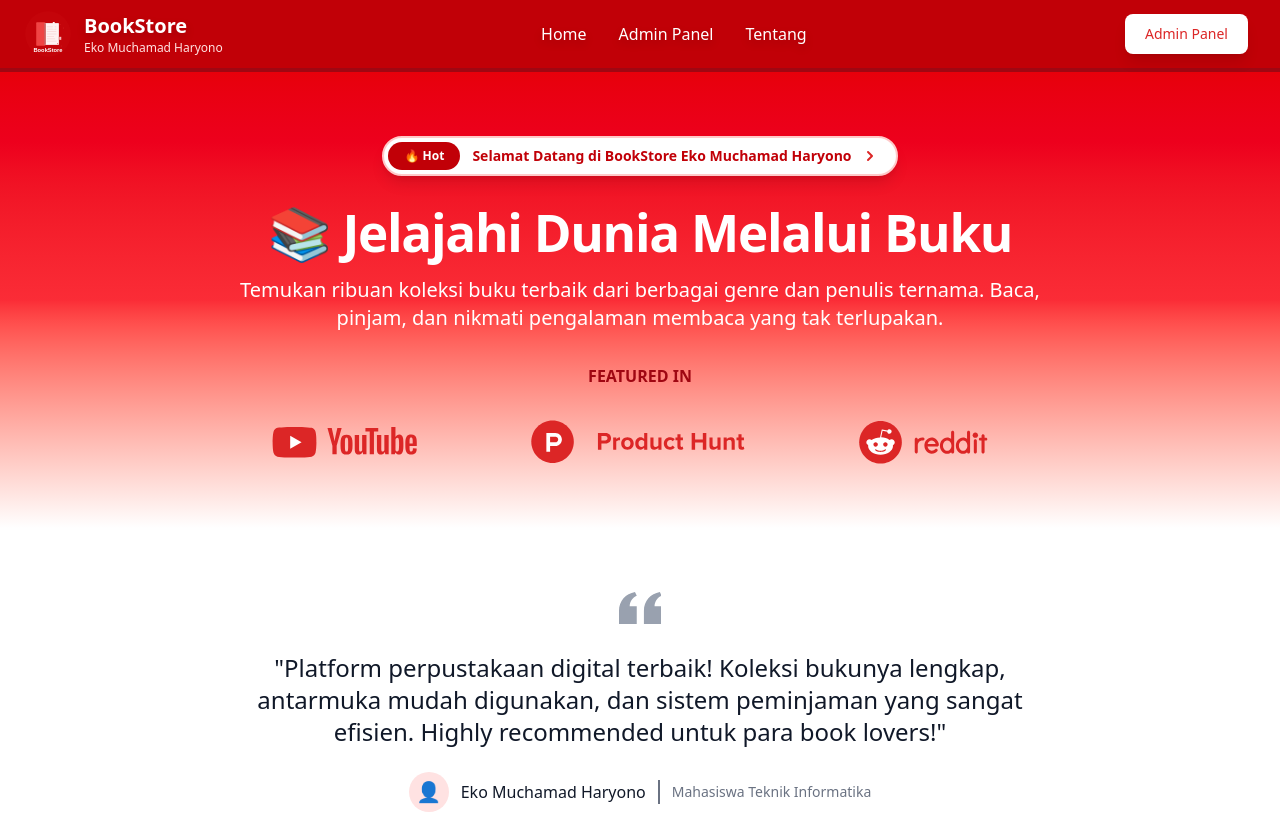
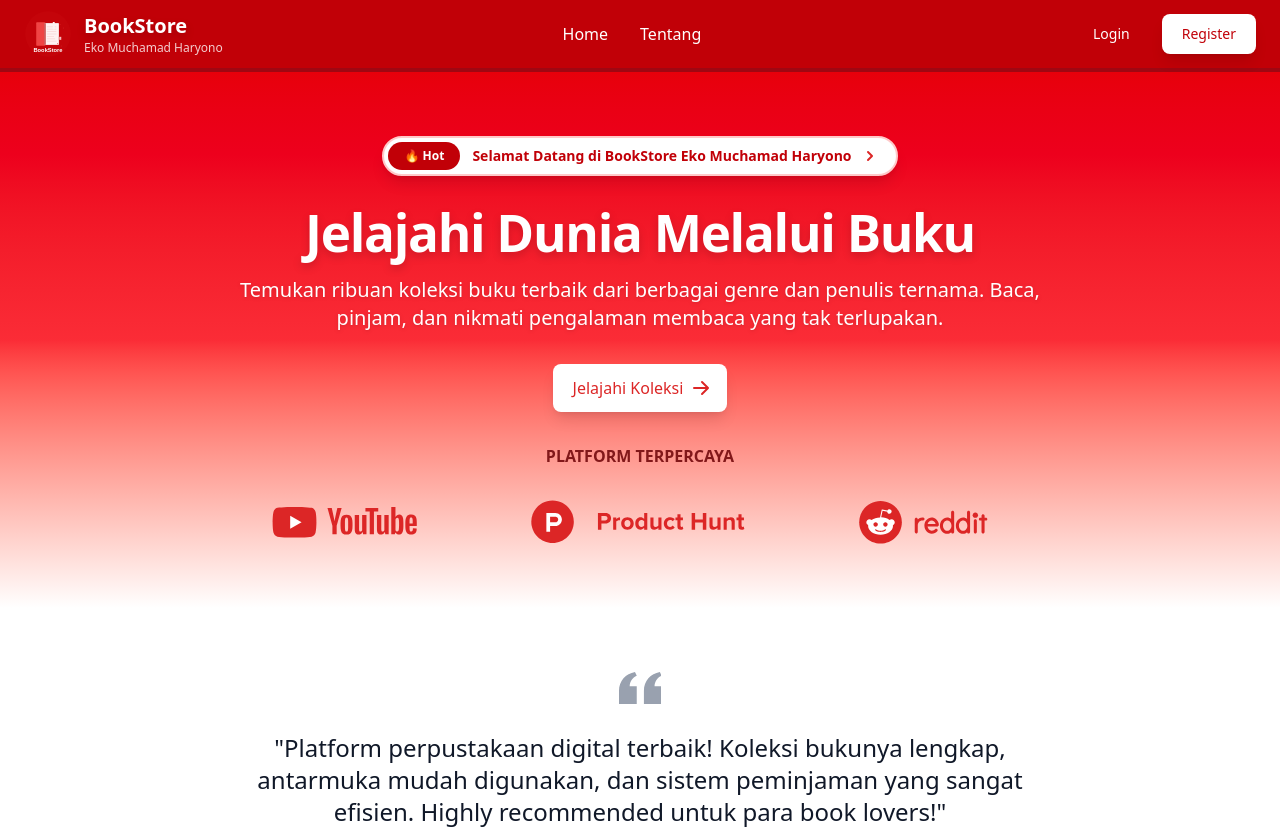
Before and after one commit to ekomh170/sib-nfa-react-js-lanjutan-fwd, a React (Vite) app: page / in a window 1280 px wide. Shown: the top 829 px of the page. Built offline with nearby package versions, Linux system fonts and the light colour scheme.

Commit message:
Pertemuan 3: Tambah loading states dan auth-aware UI pada navbar, hero, dan footer untuk mencegah UI flash

```diff
--- a/src/components/footer.jsx
+++ b/src/components/footer.jsx
@@ -3,19 +3,22 @@
  *
  * Footer untuk halaman publik dengan:
  * - Logo & tagline BookStore
- * - Navigation links: Home, Admin Panel, Tentang
+ * - Navigation links: Home, Admin Panel (jika login), Tentang
  * - Copyright & identitas mahasiswa
+ * - Dynamic auth-aware links
  *
  * @author Eko Muchamad Haryono - 0110223079
  */
 
 import logo from "../assets/logo.svg";
+import { useAuth } from "../contexts/useAuth";
 
 export default function Footer() {
+  const { isAuthenticated, loading } = useAuth();
   return (
     <>
       <footer className="border-t-4 border-red-700 p-6 bg-linear-to-b from-gray-50 to-gray-100 md:p-8 lg:p-10">
-        <div className="mx-auto max-w-screen-xl text-center">
+        <div className="mx-auto max-w-7xl text-center">
           {/* Logo dan Tagline */}
           <div className="mb-6">
             <div className="flex items-center justify-center mb-3">
@@ -51,21 +54,25 @@ export default function Footer() {
             <li className="text-gray-300">|</li>
             <li>
               <a
-                href="/admin"
-                className="px-4 py-2 hover:text-red-700 hover:underline font-medium transition-colors"
-              >
-                Admin Panel
-              </a>
-            </li>
-            <li className="text-gray-300">|</li>
-            <li>
-              <a
                 href="/tentang"
                 className="px-4 py-2 hover:text-red-700 hover:underline font-medium transition-colors"
               >
                 Tentang
               </a>
             </li>
+            {!loading && isAuthenticated && (
+              <>
+                <li className="text-gray-300">|</li>
+                <li>
+                  <a
+                    href="/admin"
+                    className="px-4 py-2 hover:text-red-700 hover:underline font-medium transition-colors"
+                  >
+                    Admin Panel
+                  </a>
+                </li>
+              </>
+            )}
           </ul>
 
           {/* Divider */}
--- a/src/components/hero.jsx
+++ b/src/components/hero.jsx
@@ -3,18 +3,23 @@
  *
  * Section hero di homepage dengan fitur:
  * - Gradient background merah-putih (red-600 → red-500 → white)
- * - Badge "New" untuk highlight fitur terbaru
+ * - Badge "Hot" untuk highlight fitur terbaru
  * - Heading & subheading BookStore
- * - CTA buttons: Explore Now & Admin Panel
+ * - CTA buttons: Explore Now & Admin Panel (jika login)
  * - Tema Indonesia (merah-putih)
+ * - Dynamic auth-aware buttons
  *
  * @author Eko Muchamad Haryono - 0110223079
  */
+
+import { useAuth } from "../contexts/useAuth";
+
 export default function Hero() {
+  const { isAuthenticated, loading } = useAuth();
   return (
     <>
-      <section className="bg-gradient-to-b from-red-600 via-red-500 to-white">
-        <div className="py-8 px-4 mx-auto max-w-screen-xl text-center lg:py-16 lg:px-12">
+      <section className="bg-linear-to-b from-red-600 via-red-500 to-white">
+        <div className="py-8 px-4 mx-auto max-w-7xl text-center lg:py-16 lg:px-12">
           <a
             href="#"
             className="inline-flex justify-between items-center py-1 px-1 pr-4 mb-7 text-sm bg-white rounded-full hover:bg-red-50 shadow-lg border-2 border-red-200"
@@ -39,16 +44,48 @@ export default function Hero() {
               ></path>
             </svg>
           </a>
-          <h1 className="mb-4 text-4xl font-extrabold tracking-tight leading-none text-white md:text-5xl lg:text-6xl">
-            📚 Jelajahi Dunia Melalui Buku
+          <h1 className="mb-4 text-4xl font-extrabold tracking-tight leading-none text-white md:text-5xl lg:text-6xl drop-shadow-lg">
+            Jelajahi Dunia Melalui Buku
           </h1>
-          <p className="mb-8 text-lg font-normal text-white lg:text-xl sm:px-16 xl:px-48">
+          <p className="mb-8 text-lg font-normal text-white lg:text-xl sm:px-16 xl:px-48 drop-shadow">
             Temukan ribuan koleksi buku terbaik dari berbagai genre dan penulis ternama.
             Baca, pinjam, dan nikmati pengalaman membaca yang tak terlupakan.
           </p>
-          <div className="px-4 mx-auto text-center md:max-w-screen-md lg:max-w-screen-lg lg:px-36">
-            <span className="font-semibold text-red-800 uppercase">
-              FEATURED IN
+
+          {/* CTA Buttons */}
+          <div className="flex flex-col space-y-4 sm:flex-row sm:justify-center sm:space-y-0 sm:space-x-4 mb-8">
+            <a
+              href="/login"
+              className="inline-flex justify-center items-center py-3 px-5 text-base font-medium text-center text-red-700 bg-white rounded-lg hover:bg-red-50 focus:ring-4 focus:ring-red-300 shadow-lg transition-all"
+            >
+              Jelajahi Koleksi
+              <svg
+                className="ml-2 -mr-1 w-5 h-5"
+                fill="currentColor"
+                viewBox="0 0 20 20"
+                xmlns="http://www.w3.org/2000/svg"
+              >
+                <path
+                  fillRule="evenodd"
+                  d="M10.293 3.293a1 1 0 011.414 0l6 6a1 1 0 010 1.414l-6 6a1 1 0 01-1.414-1.414L14.586 11H3a1 1 0 110-2h11.586l-4.293-4.293a1 1 0 010-1.414z"
+                  clipRule="evenodd"
+                ></path>
+              </svg>
+            </a>
+            {!loading && isAuthenticated && (
+              <a
+                href="/admin"
+                className="inline-flex justify-center items-center py-3 px-5 text-base font-medium text-center text-white bg-red-900 rounded-lg hover:bg-red-950 focus:ring-4 focus:ring-red-300 shadow-lg transition-all"
+              >
+                Panel Admin
+              </a>
+            )}
+          </div>
+
+          {/* Featured Brands */}
+          <div className="px-4 mx-auto text-center md:max-w-3xl lg:max-w-5xl lg:px-36">
+            <span className="font-semibold text-red-900 uppercase">
+              Platform Terpercaya
             </span>
             <div className="flex flex-wrap justify-center items-center mt-8 text-red-600 sm:justify-between">
               <a
--- a/src/components/navbar.jsx
+++ b/src/components/navbar.jsx
@@ -1,114 +1,103 @@
-/**
- * navbar.jsx - Public Navbar Component
- *
- * Navbar untuk halaman publik dengan:
- * - Logo BookStore (dari assets)
- * - Menu: Home, Admin Panel, Tentang
- * - Tema: Merah-putih Indonesia (bg-red-700)
- * - Responsive dengan hamburger menu
- *
- * @author Eko Muchamad Haryono - 0110223079
- */
-
+import { useNavigate } from "react-router-dom";
+import { useAuth } from "../contexts/useAuth";
 import logo from "../assets/logo.svg";
 
 export default function Navbar() {
+  const { user, logout, isAuthenticated, loading } = useAuth();
+  const navigate = useNavigate();
+
+  const handleLogout = async () => {
+    await logout();
+    navigate("/login");
+  };
+
   return (
-    <>
     <header>
       <nav className="bg-red-700 border-b-4 border-red-800 px-4 lg:px-6 py-2.5 shadow-lg">
-          <div className="flex flex-wrap justify-between items-center mx-auto max-w-screen-xl">
+        <div className="flex flex-wrap justify-between items-center mx-auto max-w-7xl">
           <a href="/" className="flex items-center">
-              <img
-                src={logo}
-                alt="BookStore Logo"
-                className="h-12 w-12 mr-3"
-              />
+            <img src={logo} alt="BookStore Logo" className="h-12 w-12 mr-3" />
             <div className="flex flex-col">
-                <span className="text-xl font-bold text-white drop-shadow-lg">
-                  BookStore
-                </span>
-                <span className="text-xs text-red-100 font-medium">
-                  Eko Muchamad Haryono
-                </span>
+              <span className="text-xl font-bold text-white drop-shadow-lg">BookStore</span>
+              <span className="text-xs text-white/80 font-medium">Eko Muchamad Haryono</span>
             </div>
           </a>
-            <div className="flex items-center lg:order-2">
-              <a
-                href="/admin"
-                className="text-red-700 bg-white hover:bg-red-50 focus:ring-4 focus:ring-red-300 font-bold rounded-lg text-sm px-4 lg:px-5 py-2 lg:py-2.5 mr-2 shadow-lg transition"
-              >
-                Admin Panel
-              </a>
-              <button
-                data-collapse-toggle="mobile-menu-2"
-                type="button"
-                className="inline-flex items-center p-2 ml-1 text-sm text-white rounded-lg lg:hidden hover:bg-red-800 focus:outline-none focus:ring-2 focus:ring-red-300"
-                aria-controls="mobile-menu-2"
-                aria-expanded="false"
-              >
+
+          <div className="hidden lg:flex items-center lg:order-2 gap-3">
+            {loading ? (
+              // Loading skeleton
+              <div className="flex items-center gap-3">
+                <div className="h-10 w-32 bg-white/20 rounded-lg animate-pulse"></div>
+                <div className="h-10 w-20 bg-white/20 rounded-lg animate-pulse"></div>
+              </div>
+            ) : isAuthenticated ? (
+              <>
+                <div className="flex items-center gap-3 px-4 py-2 bg-white/20 rounded-lg border border-white/30 backdrop-blur-sm">
+                  <div className="text-right">
+                    <p className="text-white font-semibold text-sm">{user?.name || "User"}</p>
+                    <p className="text-white/80 text-xs">{user?.email || ""}</p>
+                  </div>
+                </div>
+                <button onClick={handleLogout} className="text-white! bg-red-900 hover:bg-red-950 focus:ring-4 focus:ring-red-300 font-semibold rounded-lg text-sm px-5 py-2.5 shadow-lg transition-all duration-200">Logout</button>
+              </>
+            ) : (
+              <>
+                <a href="/login" className="text-white! hover:bg-white/10 focus:ring-4 focus:ring-red-300 font-semibold rounded-lg text-sm px-5 py-2.5 transition-all duration-200">Login</a>
+                <a href="/register" className="text-red-700! bg-white hover:bg-red-50 focus:ring-4 focus:ring-red-300 font-semibold rounded-lg text-sm px-5 py-2.5 shadow-lg transition-all duration-200">Register</a>
+              </>
+            )}
+          </div>
+
+          <div className="flex lg:hidden items-center order-2 gap-2">
+            {loading ? (
+              // Loading skeleton mobile
+              <div className="flex gap-2">
+                <div className="h-8 w-16 bg-white/20 rounded-lg animate-pulse"></div>
+                <div className="h-8 w-16 bg-white/20 rounded-lg animate-pulse"></div>
+              </div>
+            ) : isAuthenticated ? (
+              <button onClick={handleLogout} className="text-white! bg-red-900 hover:bg-red-950 font-semibold rounded-lg text-xs px-3 py-2 shadow-lg transition-all" title="Logout">Logout</button>
+            ) : (
+              <>
+                <a href="/login" className="text-white! hover:bg-white/10 font-semibold rounded-lg text-xs px-3 py-2 transition-all">Login</a>
+                <a href="/register" className="text-red-700! bg-white hover:bg-red-50 font-semibold rounded-lg text-xs px-3 py-2 shadow-lg transition-all">Register</a>
+              </>
+            )}
+            <button data-collapse-toggle="mobile-menu-2" type="button" className="inline-flex items-center p-2 ml-1 text-sm text-white rounded-lg hover:bg-red-800 focus:outline-none focus:ring-2 focus:ring-red-300" aria-controls="mobile-menu-2" aria-expanded="false">
               <span className="sr-only">Open main menu</span>
-                <svg
-                  className="w-6 h-6"
-                  fill="currentColor"
-                  viewBox="0 0 20 20"
-                  xmlns="http://www.w3.org/2000/svg"
-                >
-                  <path
-                    fillRule="evenodd"
-                    d="M3 5a1 1 0 011-1h12a1 1 0 110 2H4a1 1 0 01-1-1zM3 10a1 1 0 011-1h12a1 1 0 110 2H4a1 1 0 01-1-1zM3 15a1 1 0 011-1h12a1 1 0 110 2H4a1 1 0 01-1-1z"
-                    clipRule="evenodd"
-                  ></path>
-                </svg>
-                <svg
-                  className="hidden w-6 h-6"
-                  fill="currentColor"
-                  viewBox="0 0 20 20"
-                  xmlns="http://www.w3.org/2000/svg"
-                >
-                  <path
-                    fillRule="evenodd"
-                    d="M4.293 4.293a1 1 0 011.414 0L10 8.586l4.293-4.293a1 1 0 111.414 1.414L11.414 10l4.293 4.293a1 1 0 01-1.414 1.414L10 11.414l-4.293 4.293a1 1 0 01-1.414-1.414L8.586 10 4.293 5.707a1 1 0 010-1.414z"
-                    clipRule="evenodd"
-                  ></path>
-                </svg>
+              <svg className="w-6 h-6" fill="currentColor" viewBox="0 0 20 20"><path fillRule="evenodd" d="M3 5a1 1 0 011-1h12a1 1 0 110 2H4a1 1 0 01-1-1zM3 10a1 1 0 011-1h12a1 1 0 110 2H4a1 1 0 01-1-1zM3 15a1 1 0 011-1h12a1 1 0 110 2H4a1 1 0 01-1-1z" clipRule="evenodd"></path></svg>
             </button>
           </div>
-            <div
-              className="hidden justify-between items-center w-full lg:flex lg:w-auto lg:order-1"
-              id="mobile-menu-2"
-            >
+
+          <div className="hidden justify-between items-center w-full lg:flex lg:w-auto lg:order-1" id="mobile-menu-2">
             <ul className="flex flex-col mt-4 font-medium lg:flex-row lg:space-x-8 lg:mt-0">
-                <li>
-                  <a
-                    href="/"
-                    className="block py-2 pr-4 pl-3 text-white! font-bold hover:text-red-100! lg:p-0 transition drop-shadow-lg"
-                    aria-current="page"
-                  >
-                    Home
-                  </a>
-                </li>
-                <li>
-                  <a
-                    href="/admin"
-                    className="block py-2 pr-4 pl-3 text-white! font-semibold hover:text-red-100! lg:p-0 transition drop-shadow-lg"
-                  >
-                    Admin Panel
-                  </a>
-                </li>
-                <li>
-                  <a
-                    href="/tentang"
-                    className="block py-2 pr-4 pl-3 text-white! font-semibold hover:text-red-100! lg:p-0 transition drop-shadow-lg"
-                  >
-                    Tentang
-                  </a>
+              <li><a href="/" className="block py-2 pr-4 pl-3 text-white! font-bold hover:text-white! lg:hover:bg-transparent lg:p-0 rounded transition-all" aria-current="page">Home</a></li>
+              <li><a href="/tentang" className="block py-2 pr-4 pl-3 text-white! font-semibold hover:text-white! lg:hover:bg-transparent lg:p-0 rounded transition-all">Tentang</a></li>
+              {!loading && isAuthenticated && <li><a href="/admin" className="block py-2 pr-4 pl-3 text-white! font-semibold hover:text-white! lg:hover:bg-transparent lg:p-0 rounded transition-all">Admin Panel</a></li>}
+              <li className="lg:hidden border-t border-white/20 pt-3 mt-3">
+                {loading ? (
+                  <div className="py-2 pl-3">
+                    <div className="h-16 bg-white/10 rounded-lg animate-pulse"></div>
+                  </div>
+                ) : isAuthenticated ? (
+                  <div className="py-2 pl-3">
+                    <div className="bg-white/10 rounded-lg px-3 py-2 mb-3">
+                      <p className="text-white font-semibold text-sm mb-1">{user?.name || "User"}</p>
+                      <p className="text-white/70 text-xs">{user?.email || ""}</p>
+                    </div>
+                    <button onClick={handleLogout} className="w-full text-left text-white font-semibold hover:bg-white/10 py-2 px-3 rounded transition-all">Logout</button>
+                  </div>
+                ) : (
+                  <>
+                    <a href="/login" className="block py-2 pr-4 pl-3 text-white font-semibold hover:bg-white/10 rounded transition-all">Login</a>
+                    <a href="/register" className="block py-2 pr-4 pl-3 text-white font-semibold hover:bg-white/10 rounded transition-all">Register</a>
+                  </>
+                )}
               </li>
             </ul>
           </div>
         </div>
       </nav>
     </header>
-    </>
   );
 }
```
Lines whose indentation alone changed are shown as unchanged.
